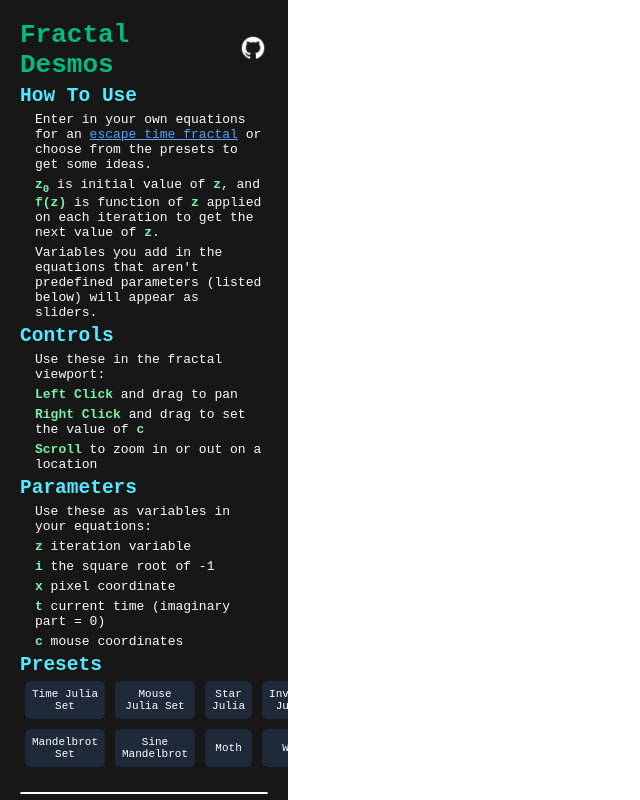
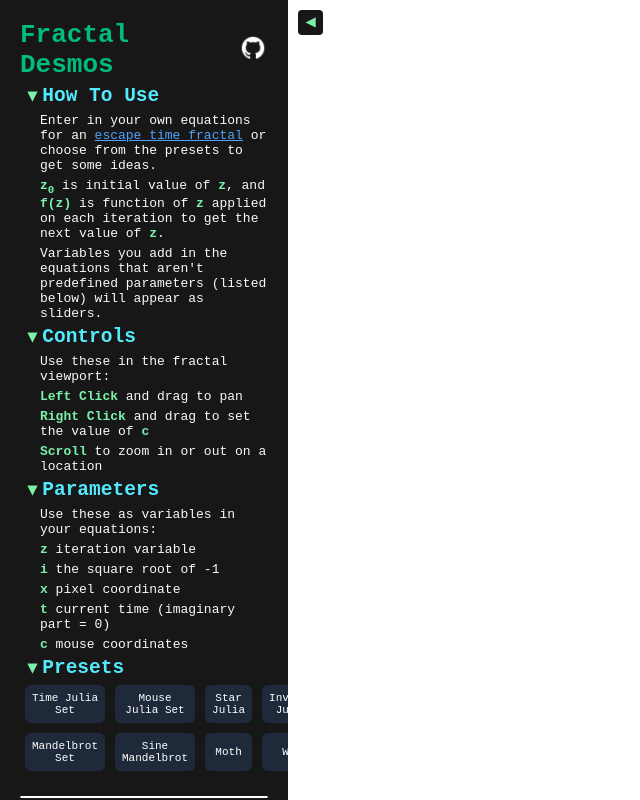
Before and after one commit to tvumcc/fractal-desmos, a website built with Vite: page index.html in a window 1280 px wide. Shown: the whole page, without its empty margins (0-640 px from the left). Built offline with nearby package versions, Linux system fonts and the light colour scheme.

Commit message:
added collapse buttons to the side panel and its sections

```diff
--- a/index.html
+++ b/index.html
@@ -97,13 +97,16 @@
   </head>
   <body>
     <div class="main-container">
-      <div class="side-panel">
+      <div id="side-panel">
         <div class="title">
           <h1>Fractal Desmos</h1>
           <p><a href="https://github.com/tvumcc/fractal-desmos" target="_blank"><img width="30" height="30" src="./assets/github.png"></a></p>
         </div>
         <div id="info">
-          <h2>How To Use</h2>
+          <div class="section-header">
+            <button class="collapse-button" name="how-to-use">▶</button>
+            <h2>How To Use</h2>
+          </div>
           <div id="how-to-use">
             <p>
               Enter in your own equations for an
@@ -119,14 +122,20 @@
               will appear as sliders.
             </p>
           </div>
-          <h2>Controls</h2>
+          <div class="section-header">
+            <button class="collapse-button" name="controls">▶</button>
+            <h2>Controls</h2>
+          </div>
           <div id="controls">
             <p>Use these in the fractal viewport:</p>
             <p><b>Left Click</b> and drag to pan</p>
             <p><b>Right Click</b> and drag to set the value of <b>c</b></p>
             <p><b>Scroll</b> to zoom in or out on a location</p>
           </div>
-          <h2>Parameters</h2>
+          <div class="section-header">
+            <button class="collapse-button" name="parameters">▶</button>
+            <h2>Parameters</h2>
+          </div>
           <div id="parameters">
             <p>Use these as variables in your equations:</p>
             <p><b>z</b> iteration variable</p>
@@ -135,7 +144,10 @@
             <p><b>t</b> current time (imaginary part = 0)</p>
             <p><b>c</b> mouse coordinates</p>
           </div>
-          <h2>Presets</h2>
+          <div class="section-header">
+            <button class="collapse-button" name="presets">▶</button>
+            <h2>Presets</h2>
+          </div>
           <div id="presets">
             <button class="preset-button" id="time-julia-set">Time Julia Set</button>
             <button class="preset-button" id="mouse-julia-set">Mouse Julia Set</button>
@@ -172,6 +184,7 @@
       </div>
 
       <div class="fractal-canvas">
+        <button id="panel-collapse-button">▶</button>
         <canvas id="webgpu-canvas"></canvas>
       </div>
     </div>
--- a/src/main.ts
+++ b/src/main.ts
@@ -3,6 +3,46 @@
 import {Lexer} from "./lexer.ts"
 import {Parser} from "./parser.ts"
 import {Renderer} from "./renderer.ts"
+
+document.addEventListener("DOMContentLoaded", function() {
+    console.log("Hello")
+    let collapse_buttons: HTMLCollection = document.getElementsByClassName("collapse-button") as HTMLCollection
+    for (let element of collapse_buttons) {
+        let collapse_button = element as HTMLButtonElement
+        collapse_button.addEventListener("click", () => {
+            let div: HTMLDivElement = document.getElementById(collapse_button.name) as HTMLDivElement
+
+            if (div.style.display !== "none") {
+                div.style.display = "none"
+                collapse_button.style.transform = "rotate(0deg)"
+            } else {
+                if (collapse_button.name === "presets") {
+                    div.style.display = "grid"
+                } else {
+                    div.style.display = "block"
+                }
+                collapse_button.style.transform = "rotate(90deg)"
+            }
+        })
+    }
+
+    let panel_collapse_button: HTMLButtonElement = document.getElementById("panel-collapse-button") as HTMLButtonElement
+    panel_collapse_button.addEventListener("click", () => {
+        let side_panel: HTMLDivElement = document.getElementById("side-panel") as HTMLDivElement
+        if (side_panel.style.display !== "none") {
+            side_panel.style.display = "none"
+            panel_collapse_button.style.transform = "rotate(0deg)"
+            canvas.width = canvas.clientWidth;
+            canvas.height = canvas.clientHeight;
+        } else {
+            side_panel.style.display = "flex"
+            panel_collapse_button.style.transform = "rotate(180deg)"
+            canvas.width = canvas.clientWidth;
+            canvas.height = canvas.clientHeight;
+        }
+    })
+})
+
 
 let canvas = document.getElementById("webgpu-canvas") as HTMLCanvasElement
 canvas.width = canvas.clientWidth;
--- a/style.css
+++ b/style.css
@@ -4,23 +4,26 @@
     height: 100%;
 }
 
-.side-panel {
+#side-panel {
     flex: 1;
     padding: 20px;
     display: flex;
     flex-direction: column;
     background-color: #171717;
     overflow: auto;
+    scrollbar-width: thin;
+    scrollbar-color: gray #171717;
 }
 
 #var-sliders {
     overflow: auto;
-    scrollbar-width:thin;
+    scrollbar-width: thin;
     scrollbar-color: gray #171717;
 }
 
 .fractal-canvas {
     flex: 4;
+    position: relative;
 }
 
 hr {
@@ -48,7 +51,7 @@
     font-size: 13px;
     margin-top: 5px;
     margin-bottom: 5px;
-    margin-left: 15px;
+    margin-left: 20px;
 }
 
 b {
@@ -63,6 +66,8 @@
 canvas {
     width: 100%;
     height: 100%;
+    z-index: 1;
+    position: absolute;
 }
 
 html,body {
@@ -144,6 +149,43 @@
     transform: scale(0.9);
 }
 
+.section-header {
+    display: flex;
+}
+
+.collapse-button {
+    background: none;
+    border-style: none;
+    transform: rotate(90deg);
+    color: #7bf1a8;
+    text-align: center;
+    padding: 6px;
+    padding-top: 2px;
+}
+
+.collapse-button:hover {
+    color: white;
+}
+
+#panel-collapse-button {
+    z-index: 2;
+    position: absolute;
+    margin: 10px;
+    width: 25px;
+    height: 25px;
+    padding: 0px;
+    padding-bottom: 2px;
+    background-color: #171717;
+    color: #7bf1a8;
+    border: 0px;
+    border-radius: 4px;
+    transform: rotate(180deg);
+}
+
+#panel-collapse-button:hover {
+    color: white;
+}
+
 /* User Variable Slider Elements */
 
 .var-slider {
```
